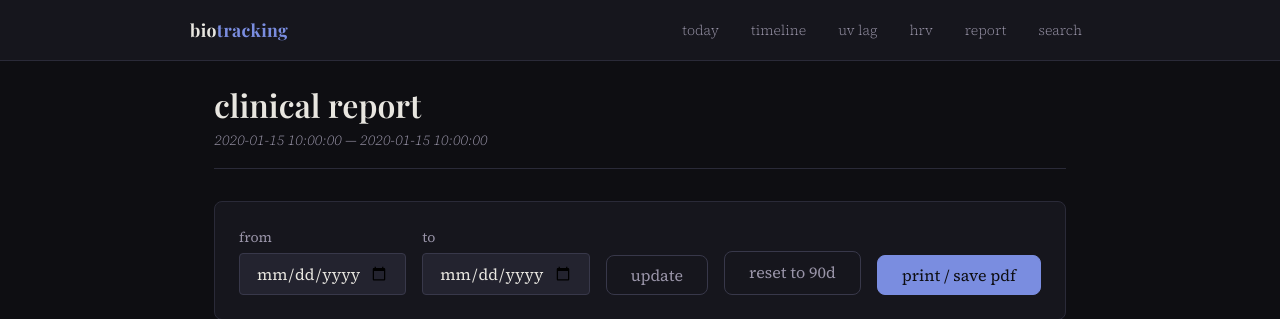
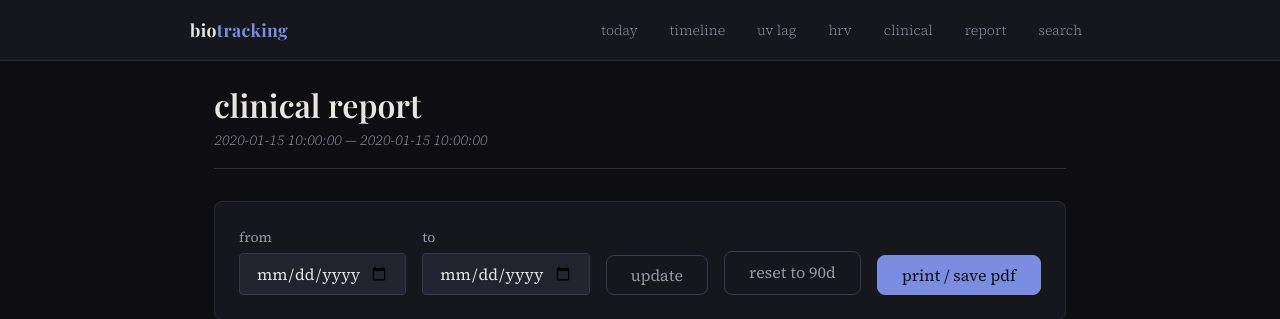
Before and after one commit to alaricmoore/biotracking, a Python web app: template templates/report.html in a window 1280 px wide. Shown: the top 319 px of the page. Run offline with Jinja, Linux system fonts and the light colour scheme; the template is opened without the code that fills it: most values are stand-ins (such as "Sample title", 1, 10 or a date in 2020).

Commit message:
I accidentally deleted a nav link, it's back now. oops

```diff
--- a/templates/base.html
+++ b/templates/base.html
@@ -672,7 +672,14 @@
                         {% if request.endpoint == 'hrv_view' %}class="active"{% endif %}>
                         hrv
                     </a></li>
-                    <li><a href="{{ url_for('clinical_report') }}">report</a></li>
+                    <li><a href="{{ url_for('clinical_record') }}"
+                        {% if request.endpoint == 'clinical_record' %}class="active"{% endif %}>
+                         clinical
+                    </a></li>
+                    <li><a href="{{ url_for('clinical_report') }}"
+                        {% if request.endpoint == 'clinical_report' %}class="active"{% endif %}>
+                        report
+                    </a></li>
                     <li><a href="{{ url_for('search') }}"
                         {% if request.endpoint == 'search' %}class="active"{% endif %}>
                         search
```
